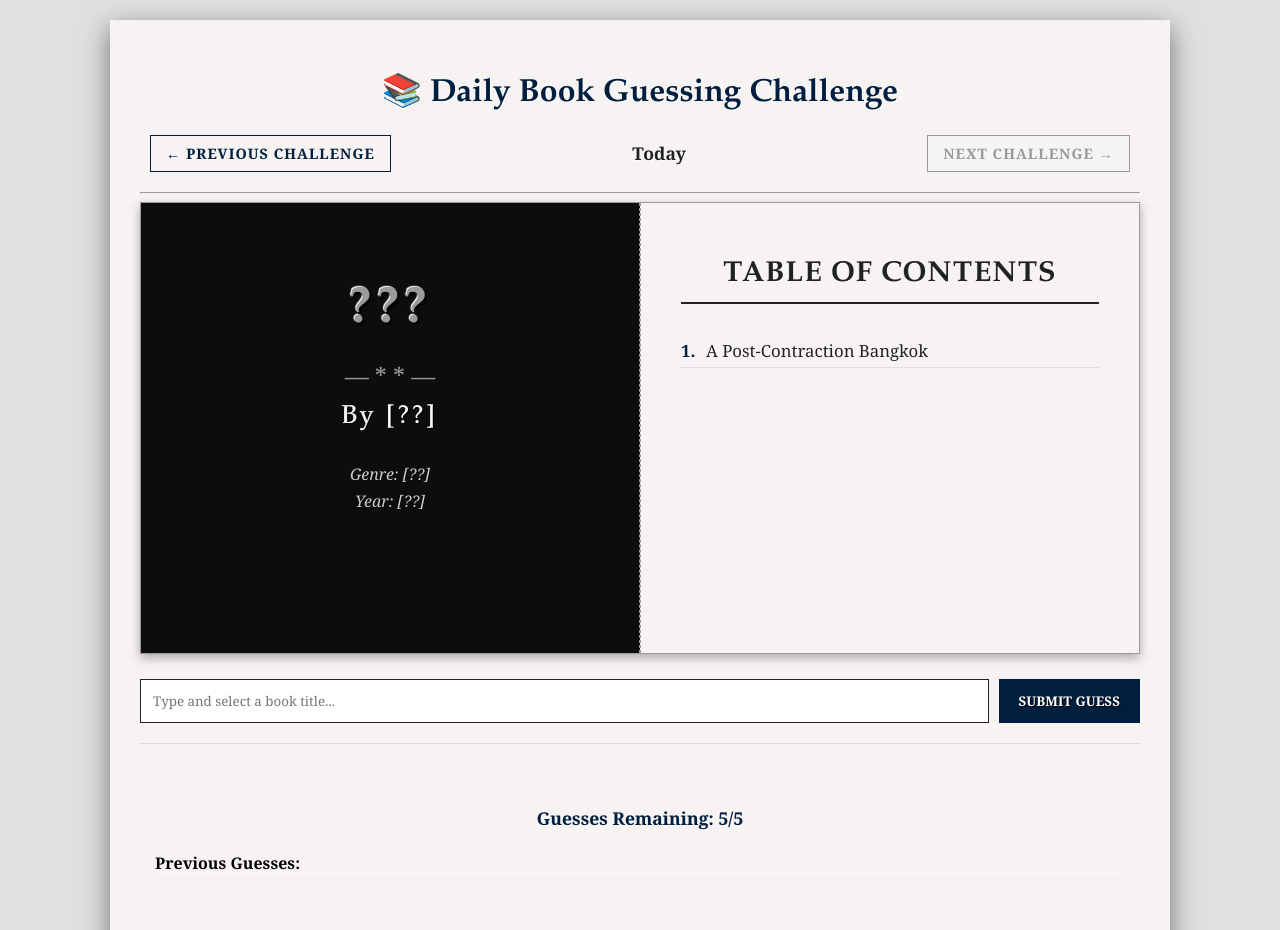
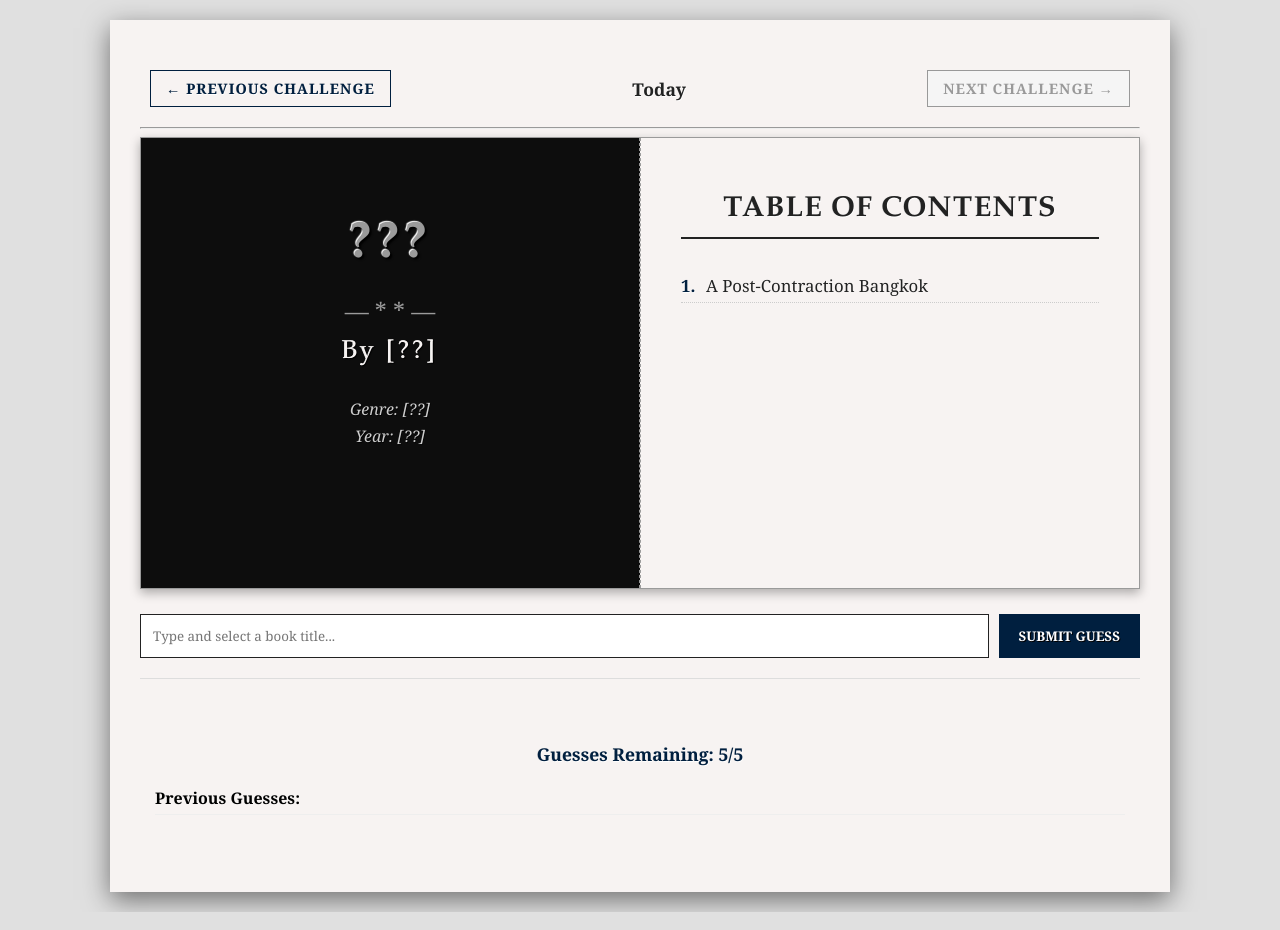
Before and after one commit to dzapp-ops/bookguessr, a plain HTML site: page index.html in a window 1280 px wide. Shown: the top 930 px of the page. Drawn offline with Linux system fonts and the light colour scheme.

Commit message:
Update index.html

```diff
--- a/index.html
+++ b/index.html
@@ -8,9 +8,7 @@
 </head>
 <body>
     <div class="container">
-        <h1>📚 Daily Book Guessing Challenge</h1>
-
-        <div id="archive-nav-container"></div>
+    <div id="archive-nav-container"></div>
         <hr>
 
         <div id="game-content">
```
